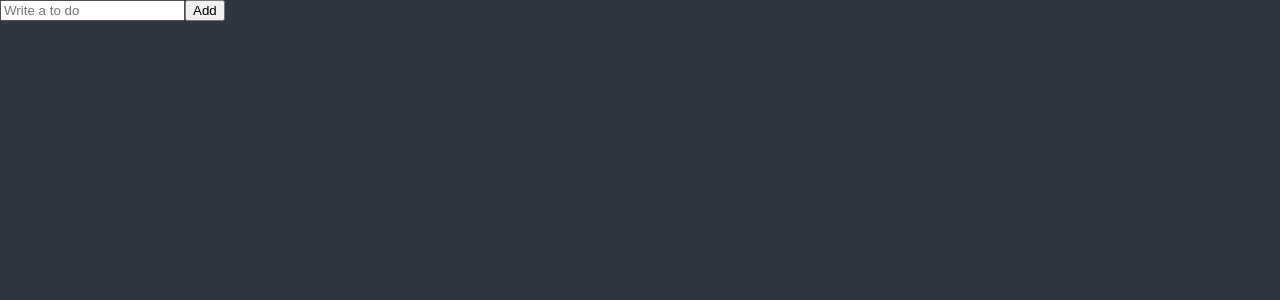
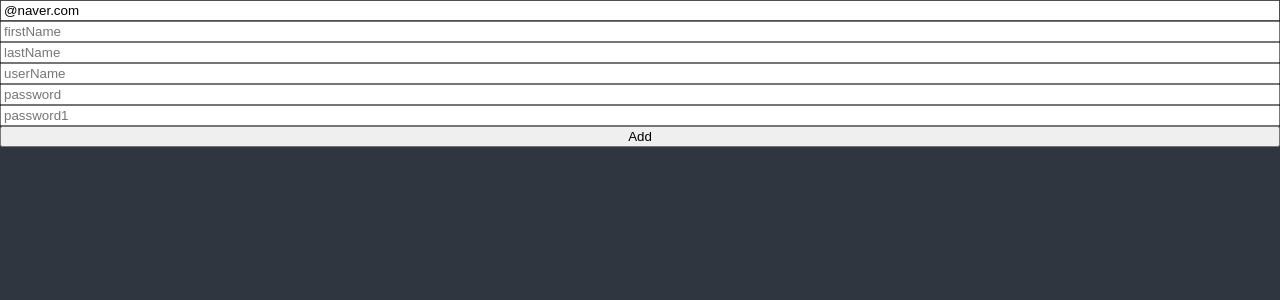
Before and after one commit to Samuel-0930/react-masterclass, a React (Vite) app: page / in a window 1280 px wide. Shown: the top 300 px of the page. Built offline with nearby package versions, Linux system fonts and the light colour scheme.

Commit message:
[6.10] react-hook-form practice

```diff
--- a/src/TodoList.tsx
+++ b/src/TodoList.tsx
@@ -1,29 +1,138 @@
 import React, { useState } from 'react';
+import { useForm } from 'react-hook-form';
 
-function ToDoList() {
-	const [toDo, setToDo] = useState('');
-	const onChange = (event: React.FormEvent<HTMLInputElement>) => {
-		const {
-			currentTarget: { value },
-		} = event;
-		setToDo(value);
+// function ToDoList() {
+//   const [toDo, setToDo] = useState("");
+//   const onChange = (event: React.FormEvent<HTMLInputElement>) => {
+//     const {
+//       currentTarget: { value },
+//     } = event;
+//     setToDo(value);
+//   };
+//   const onSubmit = (event: React.FormEvent<HTMLFormElement>) => {
+//     event.preventDefault();
+//     console.log(toDo);
+//   };
+//   return (
+//     <div>
+//       <form onSubmit={onSubmit}>
+//         <input onChange={onChange} value={toDo} placeholder="Write a to do" />
+//         <button>Add</button>
+//       </form>
+//     </div>
+//   );
+// }
+
+// export default ToDoList;
+
+// ToDoList.tsx
+type Props = {
+	// props의 타입 정의
+};
+
+interface IForm {
+	email: string;
+	firstName: string;
+	lastName: string;
+	userName: string;
+	password: string;
+	password1: string;
+	extraError?: string;
+	// 다른 필드들도 추가할 수 있습니다.
+}
+
+const ToDoList: React.FC<Props> = () => {
+	const {
+		register,
+		handleSubmit,
+		formState: { errors },
+		setError,
+		setValue,
+	} = useForm<IForm>({
+		defaultValues: {
+			email: '@naver.com',
+		},
+	});
+	const onValid = (data: IForm) => {
+		if (data.password !== data.password1) {
+			setError(
+				'password1',
+				{ message: 'Password are not the same' },
+				{ shouldFocus: true }
+			);
+		}
+		setError('extraError', { message: 'Server offline.' });
+		setValue('email', '');
+		setValue('firstName', '');
+		setValue('lastName', '');
+		setValue('email', '');
 	};
-	const onSubmit = (event: React.FormEvent<HTMLFormElement>) => {
-		event.preventDefault();
-		console.log(toDo);
-	};
+
 	return (
 		<div>
-			<form onSubmit={onSubmit}>
+			<form
+				style={{ display: 'flex', flexDirection: 'column' }}
+				onSubmit={handleSubmit(onValid)}>
 				<input
-					onChange={onChange}
-					value={toDo}
-					placeholder='Write a to do'
+					{...register('email', {
+						required: 'Email is required',
+						pattern: {
+							value: /^[A-Za-z0-9._%+-]+@naver.com$/,
+							message: 'Only naver.com emails allowed',
+						},
+					})}
+					placeholder='email'
 				/>
+				<span>{errors?.email?.message}</span>
+				<input
+					{...register('firstName', { required: 'Write here' })}
+					placeholder='firstName'
+				/>
+				<span>{errors?.firstName?.message}</span>
+
+				<input
+					{...register('lastName', {
+						required: 'Write here',
+						validate: {
+							noNico: (value) =>
+								value.includes('nico') ? 'no nico allowed' : true,
+							noNick: (value) =>
+								value.includes('nick') ? 'no nick allowed' : true,
+						},
+					})}
+					placeholder='lastName'
+				/>
+				<span>{errors?.lastName?.message}</span>
+
+				<input
+					{...register('userName', { required: 'Write here', minLength: 10 })}
+					placeholder='userName'
+				/>
+				<span>{errors?.userName?.message}</span>
+
+				<input
+					{...register('password', { required: 'Write here', minLength: 5 })}
+					placeholder='password'
+				/>
+				<span>{errors?.password?.message}</span>
+
+				<input
+					{...register('password1', {
+						required: 'Password is required',
+						minLength: {
+							value: 5,
+							message: 'Your password is too short',
+						},
+					})}
+					placeholder='password1'
+				/>
+				<span>{errors?.password1?.message}</span>
+
 				<button>Add</button>
+				<span>{errors?.extraError?.message}</span>
 			</form>
 		</div>
 	);
-}
+};
 
 export default ToDoList;
--- a/src/main.tsx
+++ b/src/main.tsx
@@ -1,17 +1,22 @@
 import React from 'react';
-import ReactDOM from 'react-dom';
+import { createRoot } from 'react-dom/client';
 import { RecoilRoot } from 'recoil';
 import { ThemeProvider } from 'styled-components';
 import App from './App';
 import { darkTheme } from './theme';
 
-ReactDOM.render(
+const rootElement: HTMLElement | null = document.getElementById('root');
+
+if (rootElement) {
+	createRoot(rootElement).render(
 		<React.StrictMode>
 			<RecoilRoot>
 				<ThemeProvider theme={darkTheme}>
 					<App />
 				</ThemeProvider>
 			</RecoilRoot>
-	</React.StrictMode>,
-	document.getElementById('root')
+		</React.StrictMode>
 	);
+} else {
+	console.error("Root element with id 'root' not found!");
+}
```
Also changed, not shown: package.json (+9 -8 lines), 1 other file (tests, documents, lock files or other folders). Lines whose indentation alone changed are shown as unchanged.
